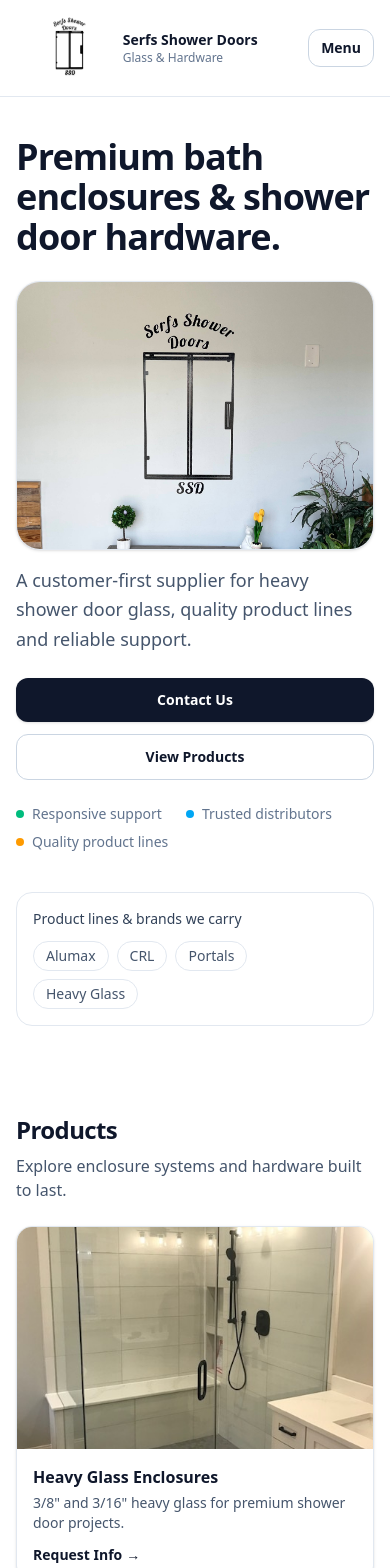
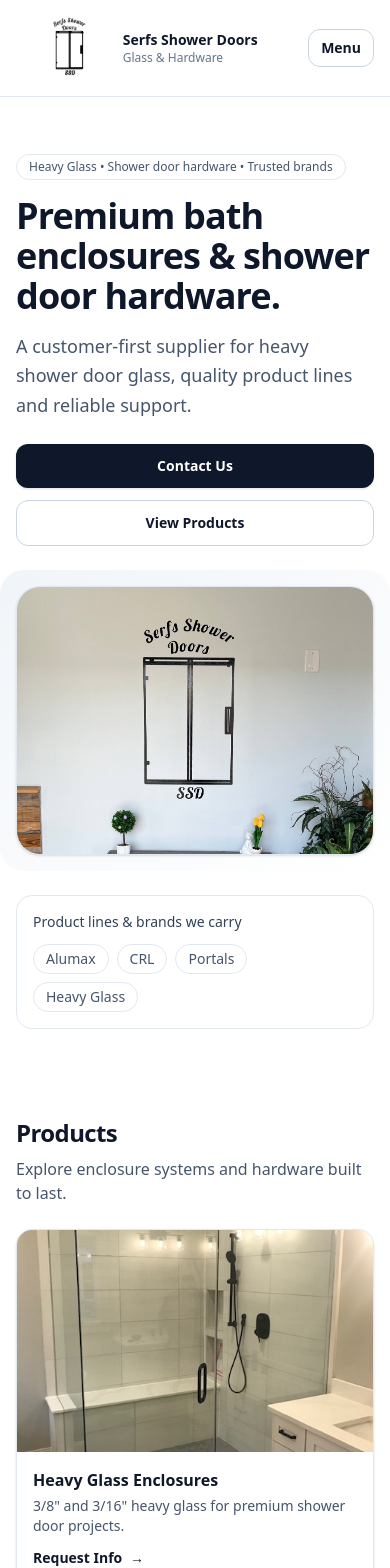
Before and after one commit to Robn8/serfs, a React (Vite) app: page / in a window 390 px wide. Shown: the top 1568 px of the page. Built offline with nearby package versions, Linux system fonts and the light colour scheme.

Commit message:
Product cards custom web links added

```diff
--- a/src/pages/HomePage.jsx
+++ b/src/pages/HomePage.jsx
@@ -15,27 +15,29 @@
     desc: '3/8" and 3/16" heavy glass for premium shower door projects.',
     action: "modal",
     image: "/serf3.jpg",
+    // No external link needed, but you can add one later if you ever want.
+    websiteUrl: null,
   },
   {
     title: "Alumax Systems",
     desc: "Enclosure systems and components from a trusted brand.",
-    /*href: "https://www.alumaxshowerdoor.com/",*/
     action: "modal",
     image: "/alumax.jpeg",
+    websiteUrl: "https://www.alumaxshowerdoor.com/",
   },
   {
     title: "CRL Hardware",
     desc: "Reliable shower door hardware for a variety of builds.",
-    /*href: "https://www.crlaurence.com/",*/
     action: "modal",
     image: "/crl.jpg",
+    websiteUrl: "https://www.crlaurence.com/",
   },
   {
     title: "Portals Hinges",
     desc: "Premium hinge solutions designed for performance.",
-    /*href: "https://www.portalshardware.com/",*/
     action: "modal",
     image: "/serport.jpg",
+    websiteUrl: "https://www.portalshardware.com/",
   },
 ];
 
@@ -50,11 +52,11 @@
   },
   {
     title: "Customer-First Support",
-    desc: "Fast answers, practical guidance and product knowledge.",
+    desc: "Fast answers, practical guidance, and product knowledge.",
   },
 ];
 
-function RequestInfoModal({ open, onClose }) {
+function RequestInfoModal({ open, onClose, product }) {
   useEffect(() => {
     if (!open) return;
     const onKeyDown = (e) => {
@@ -65,6 +67,9 @@
   }, [open, onClose]);
 
   if (!open) return null;
+
+  const title = product?.title ? `Request Info — ${product.title}` : "Request Info";
+  const websiteUrl = product?.websiteUrl;
 
   return (
     <div
@@ -84,9 +89,9 @@
       <div className="relative w-full max-w-lg rounded-2xl border border-slate-200 bg-white p-6 shadow-xl">
         <div className="flex items-start justify-between gap-4">
           <div>
-            <h3 className="text-lg font-semibold text-slate-900">Request Info</h3>
+            <h3 className="text-lg font-semibold text-slate-900">{title}</h3>
             <p className="mt-1 text-sm text-slate-600">
-              Contact us and we’ll help you find the right products.
+              Call us for availability, lead times, and product guidance.
             </p>
           </div>
 
@@ -117,7 +122,7 @@
               Address
             </p>
             <p className="mt-1 text-sm text-slate-700">
-              6370 W. Emerald Parkway, Monee, IL 60449 | Units 102-103
+              6370 W. Emerald Parkway, Monee, IL 60449
             </p>
           </div>
 
@@ -132,12 +137,25 @@
         </div>
 
         <div className="mt-6 flex flex-col gap-3 sm:flex-row sm:justify-end">
+          {/* Optional website button for Alumax/CRL/Portals */}
+          {websiteUrl ? (
+            <a
+              href={websiteUrl}
+              target="_blank"
+              rel="noreferrer"
+              className="inline-flex items-center justify-center rounded-xl border border-slate-300 px-5 py-3 text-sm font-semibold text-slate-900 hover:bg-slate-50"
+            >
+              Visit Website
+            </a>
+          ) : null}
+
           <button
             onClick={onClose}
             className="inline-flex items-center justify-center rounded-xl border border-slate-300 px-5 py-3 text-sm font-semibold text-slate-900 hover:bg-slate-50"
           >
             Close
           </button>
+
           <a
             href="tel:+18154699330"
             className="inline-flex items-center justify-center rounded-xl bg-slate-900 px-5 py-3 text-sm font-semibold text-white hover:bg-slate-800"
@@ -152,7 +170,19 @@
 
 export default function HomePage() {
   const [isInfoOpen, setIsInfoOpen] = useState(false);
+  const [activeProduct, setActiveProduct] = useState(null);
+
   const productsRef = useRef(null);
+
+  const openModalFor = (product) => {
+    setActiveProduct(product);
+    setIsInfoOpen(true);
+  };
+
+  const closeModal = () => {
+    setIsInfoOpen(false);
+    setActiveProduct(null);
+  };
 
   const scrollToProducts = () => {
     productsRef.current?.scrollIntoView({ behavior: "smooth", block: "start" });
@@ -167,38 +197,21 @@
 
   return (
     <main className="min-h-screen bg-white text-slate-900">
-      <RequestInfoModal open={isInfoOpen} onClose={() => setIsInfoOpen(false)} />
+      <RequestInfoModal open={isInfoOpen} onClose={closeModal} product={activeProduct} />
 
       <Navbar />
 
       {/* HERO */}
-      <section
-        className="scroll-mt-24 mx-auto max-w-6xl px-4 pt-6 sm:pt-10 lg:pt-20 pb-10"
-        id="top"
-      >
+      <section className="scroll-mt-24 mx-auto max-w-6xl px-4 pt-14 pb-10 sm:pt-20" id="top">
         <div className="grid items-center gap-10 lg:grid-cols-2">
           <div>
-            <p className="hidden lg:inline-flex items-center rounded-full border border-slate-200 px-3 py-1 text-xs font-medium text-slate-600">
+            <p className="inline-flex items-center rounded-full border border-slate-200 px-3 py-1 text-xs font-medium text-slate-600">
               Heavy Glass • Shower door hardware • Trusted brands
             </p>
 
             <h1 className="mt-4 text-4xl font-semibold tracking-tight sm:text-5xl">
               Premium bath enclosures & shower door hardware.
             </h1>
-
-            {/* Mobile-only hero image */}
-            <div className="mt-6 lg:hidden">
-              <div className="relative overflow-hidden rounded-3xl border border-slate-200 bg-slate-50 shadow-sm">
-                <div className="aspect-[4/3] w-full">
-                  <img
-                    src="/serf2.jpg"
-                    alt="Glass enclosure and hardware"
-                    className="h-full w-full object-cover object-top rounded-2xl"
-                    loading="lazy"
-                  />
-                </div>
-              </div>
-            </div>
 
             <p className="mt-4 text-lg leading-relaxed text-slate-600">
               A customer-first supplier for heavy shower door glass, quality product lines and
@@ -208,7 +221,7 @@
             <div className="mt-6 flex flex-col gap-3 sm:flex-row">
               <button
                 type="button"
-                onClick={() => setIsInfoOpen(true)}
+                onClick={() => openModalFor({ title: "General Inquiry", websiteUrl: null })}
                 className="inline-flex items-center justify-center rounded-xl bg-slate-900 px-5 py-3 text-sm font-semibold text-white shadow-sm hover:bg-slate-800"
               >
                 Contact Us
@@ -222,24 +235,9 @@
                 View Products
               </button>
             </div>
-
-            <div className="mt-6 flex flex-wrap items-center gap-x-6 gap-y-2 text-sm text-slate-500">
-              <span className="inline-flex items-center gap-2">
-                <span className="h-2 w-2 rounded-full bg-emerald-500" />
-                Responsive support
-              </span>
-              <span className="inline-flex items-center gap-2">
-                <span className="h-2 w-2 rounded-full bg-sky-500" />
-                Trusted distributors
-              </span>
-              <span className="inline-flex items-center gap-2">
-                <span className="h-2 w-2 rounded-full bg-amber-500" />
-                Quality product lines
-              </span>
-            </div>
           </div>
 
-          <div className="relative hidden lg:block">
+          <div className="relative">
             <div className="absolute -inset-4 rounded-3xl bg-gradient-to-br from-slate-100 to-white" />
             <div className="relative overflow-hidden rounded-3xl border border-slate-200 bg-slate-50 shadow-sm">
               <div className="aspect-[4/3] w-full">
@@ -257,9 +255,7 @@
         {/* BRAND STRIP */}
         <div className="mt-10 rounded-2xl border border-slate-200 bg-white p-4">
           <div className="flex flex-wrap items-center justify-between gap-3">
-            <p className="text-sm font-medium text-slate-700">
-              Product lines & brands we carry
-            </p>
+            <p className="text-sm font-medium text-slate-700">Product lines & brands we carry</p>
 
             <div className="flex flex-wrap gap-2">
               {brands.map((b) => {
@@ -282,26 +278,22 @@
       </section>
 
       {/* PRODUCTS */}
-      <section
-        ref={productsRef}
-        className="scroll-mt-24 mx-auto max-w-6xl px-4 py-12"
-        id="products"
-      >
+      <section ref={productsRef} className="scroll-mt-24 mx-auto max-w-6xl px-4 py-12" id="products">
         <div className="flex items-end justify-between gap-4">
           <div>
             <h2 className="text-2xl font-semibold tracking-tight">Products</h2>
-            <p className="mt-2 text-slate-600">
-              Explore enclosure systems and hardware built to last.
-            </p>
+            <p className="mt-2 text-slate-600">Explore enclosure systems and hardware built to last.</p>
           </div>
         </div>
 
         <div className="mt-6 grid gap-5 sm:grid-cols-2 lg:grid-cols-4">
-          {productCards.map((p) => {
-            const isModal = p.action === "modal";
-
-            const CardInner = (
-              <>
+          {productCards.map((p) => (
+            <button
+              key={p.title}
+              type="button"
+              onClick={() => openModalFor(p)}
+              className="group text-left overflow-hidden rounded-2xl border border-slate-200 bg-white shadow-sm transition hover:-translate-y-0.5 hover:shadow-md"
+            >
               <div className="aspect-[16/10] w-full bg-slate-100">
                 <img
                   src={p.image}
@@ -314,41 +306,12 @@
                 <h3 className="text-base font-semibold">{p.title}</h3>
                 <p className="mt-1 text-sm text-slate-600">{p.desc}</p>
                 <div className="mt-3 text-sm font-semibold text-slate-900">
-                   {/* {isModal ? "Request Info" : "Explore"}{" "} */}
-                   Request Info
-                    <span className="ml-1 inline-block transition group-hover:translate-x-0.5">
-                      →
-                    </span>
+                  Request Info{" "}
+                  <span className="ml-1 inline-block transition group-hover:translate-x-0.5">→</span>
                 </div>
               </div>
-              </>
-            );
-
-            if (isModal) {
-              return (
-                <button
-                  key={p.title}
-                  type="button"
-                  onClick={() => setIsInfoOpen(true)}
-                  className="group text-left overflow-hidden rounded-2xl border border-slate-200 bg-white shadow-sm transition hover:-translate-y-0.5 hover:shadow-md"
-                >
-                  {CardInner}
             </button>
-              );
-            }
-
-            return (
-              <a
-                key={p.title}
-                href={p.href}
-                target={p.href?.startsWith("http") ? "_blank" : undefined}
-                rel={p.href?.startsWith("http") ? "noreferrer" : undefined}
-                className="group overflow-hidden rounded-2xl border border-slate-200 bg-white shadow-sm transition hover:-translate-y-0.5 hover:shadow-md"
-              >
-                {CardInner}
-              </a>
-            );
-          })}
+          ))}
         </div>
       </section>
 
@@ -357,8 +320,8 @@
         <div className="rounded-3xl border border-slate-200 bg-slate-50 p-6 sm:p-10">
           <h2 className="text-2xl font-semibold tracking-tight">Why Serfs</h2>
           <p className="mt-2 max-w-2xl text-slate-600">
-            A simple, reliable partner approach: quality product lines, clear communication
-            and support that helps projects move faster.
+            A simple, reliable partner approach: quality product lines, clear communication, and
+            support that helps projects move.
           </p>
 
           <div className="mt-8 grid gap-4 md:grid-cols-3">
@@ -377,13 +340,6 @@
 
       {/* FACILITIES */}
       <section className="scroll-mt-24 mx-auto max-w-6xl px-4 py-12" id="facilities">
-        {/* Mobile-only facilities header */}
-        <div className="mb-6 lg:hidden">
-          <h2 className="text-2xl font-semibold tracking-tight ">
-            Our Facilities
-          </h2>
-        </div>
-
         <div className="grid gap-8 lg:grid-cols-2 lg:items-center">
           <div className="grid grid-cols-2 gap-3">
             <img
@@ -413,10 +369,10 @@
           </div>
 
           <div>
-            <h2 className="hidden lg:block text-2xl font-semibold tracking-tight">Our Facilities</h2>
+            <h2 className="text-2xl font-semibold tracking-tight">Our facilities</h2>
             <p className="mt-2 text-slate-600">
-              A quick look behind the scenes — our team and workflow are set up to support
-              dependable fulfillment and consistent quality.
+              A quick look behind the scenes — our team and workflow are set up to support dependable
+              fulfillment and consistent quality.
             </p>
           </div>
         </div>
@@ -437,7 +393,7 @@
             <div className="flex flex-col gap-3 sm:flex-row">
               <button
                 type="button"
-                onClick={() => setIsInfoOpen(true)}
+                onClick={() => openModalFor({ title: "General Inquiry", websiteUrl: null })}
                 className="inline-flex items-center justify-center rounded-xl bg-white px-5 py-3 text-sm font-semibold text-slate-900 hover:bg-slate-100"
               >
                 Contact Us
```
Lines whose indentation alone changed are shown as unchanged.
